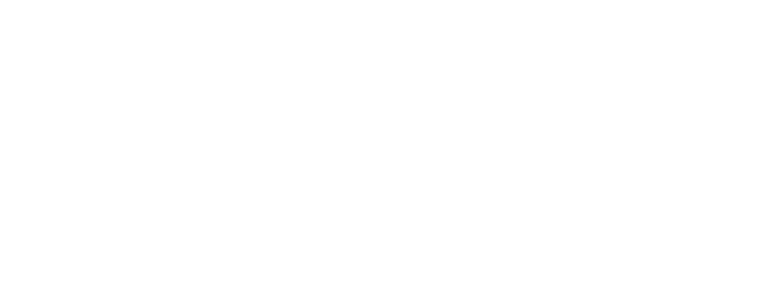
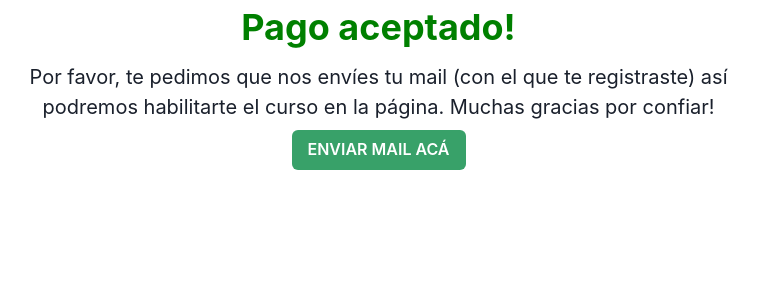
Before and after one commit to vazqueztomas/escuelabarber-a, a React (Create React App) app: page /pagoaceptado.html in a window 1280 px wide. Before the commit this address had no page. Shown: the top 300 px of the page, without its empty margins (0-760 px from the left). Built offline with nearby package versions, Linux system fonts and the light colour scheme.

Commit message:
añadimos cosas al footer, conseguimos hacer que solo sea para pagos

```diff
--- a/src/components/Autenticacion.js
+++ b/src/components/Autenticacion.js
@@ -1,26 +1,12 @@
-import { Button, Text } from "@chakra-ui/react";
 
-import React from "react";
 import {
   getAuth,
   signInWithPopup,
   GoogleAuthProvider,
-  onAuthStateChanged,
   signOut,
 } from "firebase/auth";
-import { useState } from "react";
-// Import the functions you need from the SDKs you need
 import { initializeApp } from "firebase/app";
 import { getAnalytics } from "firebase/analytics";
-import { Link } from "react-router-dom";
-import Home from "../containers/Home";
-import Login from "../containers/Login";
-import BarraNavegacion from "./BarraNavegacion";
-// TODO: Add SDKs for Firebase products that you want to use
-// https://firebase.google.com/docs/web/setup#available-libraries
-
-// Your web app's Firebase configuration
-// For Firebase JS SDK v7.20.0 and later, measurementId is optional
 const firebaseConfig = {
   apiKey: "AIzaSyB9zRE2sXrXypQmhADDMTgMGgsV-wkJMoo",
   authDomain: "benescuela.firebaseapp.com",
@@ -39,9 +25,7 @@ const analytics = getAnalytics(app);
 const provider = new GoogleAuthProvider();
 const auth = getAuth();
 
-const ButtonLogin = () => (
-  <Button onClick={loguearUser}>Iniciar sesion con Google</Button>
-);
+
 
 export function loguearUser() {
   signInWithPopup(auth, provider).then((res) => {
@@ -51,19 +35,16 @@ export function loguearUser() {
       profile_picture: res.user.photoURL,
       email: res.user.email,
     };
-    console.log(logUser);
+    // console.log(logUser);
   });
   auth.languageCode = "es";
 }
 
 export function desloguearUser() {
   signOut(auth).then((res) => {
-    console.log(res);
+    // console.log(res);
   });
 }
 
 export default function Autenticacion(props) {
-  // verificamos si esta logeado o deslogeado
-  ;
-  // return logeado;
 }
--- a/src/components/BarraNavegacion.js
+++ b/src/components/BarraNavegacion.js
@@ -71,12 +71,12 @@ export default function BarraNavegacion() {
           <>
           <MyMenu />
           <Button colorScheme="yellow" borderColor = {"none"} onClick={desloguearUser}>
-            Desloguear
+            Cerrar sesión
           </Button>
           </>
         ) : (
           <Button colorScheme="yellow" borderColor = {"none"} onClick={loguearUser}>
-            Loguear
+            Iniciar sesión
           </Button>
         )}
       </Stack>
--- a/src/components/ListadoVideos.js
+++ b/src/components/ListadoVideos.js
@@ -7,11 +7,48 @@ import {
   Box,
   UnorderedList,
   ListItem,
+  Stack
 } from "@chakra-ui/react";
 import AcordeonVideos from "./AcordeonVideos";
+import SubText from './SubText'
+import { getAuth, onAuthStateChanged } from "firebase/auth";
+import Titulo from "./Titulo";
+
+import { useState } from "react";
+
+function VerificaUser() {
+  const USUARIOS = ["GSbofvexX6VVTIltq4Sr2foJw473"]
+  const auth = getAuth();
+  const [pago, setPago] = useState(false)
+  onAuthStateChanged(auth, (user) => {
+  if (user) {
+
+    const uid = user.uid;
+    console.log("este es el user activo", uid)
+    if (USUARIOS.includes(uid)) {
+      setPago(true)
+      // console.log("El usuario pago")
+    }
+  } else {
+    setPago(false)
+  }
+});
+return pago
+}
+
+
+
 
 export default function ListadoVideos(props) {
   return (
+    <Stack>
+      {VerificaUser() ? <Videos/> : <Stack><Titulo titulo = "Debes comprar el curso para poder ver los videos!"></Titulo><SubText subtext = 'Si ya compraste el curso, y todavia no te aparece en esta sección, por favor mandanos un mail a benescuela@gmail.com'></SubText></Stack>}
+    </Stack>
+  );
+}
+
+const Videos = () => {
+  return(
     <Accordion
       defaultIndex={[0]}
       allowMultiple
@@ -165,5 +202,5 @@ export default function ListadoVideos(props) {
         video="https://www.youtube.com/embed/jPTLY9EC0w4"
       ></AcordeonVideos>
     </Accordion>
-  );
+  )
 }
--- a/src/components/Menu.js
+++ b/src/components/Menu.js
@@ -8,7 +8,7 @@ export default function MyMenu() {
       </MenuButton>
       <MenuList>
         <MenuItem><Link to = {"/comprar.html"}>Comprar curso</Link></MenuItem>
-        <MenuItem><Link to = {"/loginUser.html"}>Ir al curso </Link></MenuItem>
+        <MenuItem><Link to = {"/cursobarberia.html"}>Ir al curso </Link></MenuItem>
         {/* <MenuItem>Desloguear</MenuItem> */}
       </MenuList>
     </Menu>
--- a/src/components/sections/Footer.js
+++ b/src/components/sections/Footer.js
@@ -1,31 +1,32 @@
 import { Text, Stack } from "@chakra-ui/react";
-
+import { Link } from "@chakra-ui/react";
 export default function Footer() {
   let background = "#1A202C";
   let letterMin = "#838C95";
   return (
     <Stack
       backgroundColor={background}
-      direction={["column", "column","row"]}
+      direction={["column", "column", "row"]}
       justifyContent={"space-around"}
       py={6}
       mt={12}
       pl={[3]}
     >
       <Stack textAlign={"start"}>
-        <Text fontSize={["sm","md"]} color={"white"} fontWeight={"bolder"}>
+        <Text fontSize={["sm", "md"]} color={"white"} fontWeight={"bolder"}>
           ESCUELA "EL NEGRITO" - BARBERIA
         </Text>
         <Text fontSize={"sm"} color={letterMin}>
           Ayuda
         </Text>
+        <Link href="https://instagram.com/elnegrito.bshop">
           <Text fontSize={"sm"} color={letterMin}>
             Contacto
           </Text>
+        </Link>
       </Stack>
       <Stack textAlign={"start"}>
-
-        <Text fontSize={["sm","md"]} color={"white"} fontWeight={"bolder"}>
+        <Text fontSize={["sm", "md"]} color={"white"} fontWeight={"bolder"}>
           BARBERIA 'EL NEGRITO'
         </Text>
         <Text fontSize={"sm"} color={letterMin}>
@@ -36,19 +37,23 @@ export default function Footer() {
         </Text>
         <Text fontSize={"sm"} color={letterMin}>
           Políticas de privacidad
-        </Text><Text fontSize={"sm"} color={letterMin}>
+        </Text>
+        <Text fontSize={"sm"} color={letterMin}>
           Términos de servicio
         </Text>
       </Stack>
 
       <Stack direction={"row"}>
+        <Link href="https://instagram.com/elnegrito.bshop">
           <Text fontSize={"sm"} color={letterMin}>
             Instagram
           </Text>
-
+        </Link>
+        <Link href="https://github.com/vazquezcabj21">
           <Text fontSize={"sm"} color={letterMin}>
             Github
           </Text>
+        </Link>
       </Stack>
     </Stack>
   );
--- /dev/null
+++ b/src/components/sections/PagoAceptado.js
@@ -0,0 +1,23 @@
+import { Text, Button,  Link, Stack } from "@chakra-ui/react";
+import Subtitulo from "../Subtitulo";
+
+export default function PagoAceptado() {
+  return (
+    <>
+      <Stack
+        maxWidth={"75ch"}
+        alignItems={"center"}
+        justifyContent={"center"}
+        textAlign={"center"}
+      >
+        <Text color="green" fontSize={["3xl", "4xl"]} fontWeight={"bolder"}>
+          Pago aceptado!
+        </Text>
+        <Subtitulo subtitulo="Por favor, te pedimos que nos envíes tu mail (con el que te registraste) así podremos habilitarte el curso en la página. Muchas gracias por confiar!"></Subtitulo>
+        <Link href="https://wa.me/5492324681817">
+          <Button colorScheme={"green"}>ENVIAR MAIL ACÁ</Button>{" "}
+        </Link>
+      </Stack>
+    </>
+  );
+}
--- a/src/containers/Comprar.js
+++ b/src/containers/Comprar.js
@@ -1,11 +1,12 @@
 
-import { Box, Stack, Image,  } from "@chakra-ui/react";
+import { Box, Stack, Image,   } from "@chakra-ui/react";
 import Footer from "../components/sections/Footer";
 import Header from "../components/sections/Header";
 import Ofrecemos from "../components/sections/Ofrecemos";
 import SubText from "../components/SubText";
 import Subtitulo from "../components/Subtitulo";
 import Titulo from "../components/Titulo";
+
 
 
 
@@ -38,6 +39,7 @@ export default function Comprar() {
     </Stack>
       <Ofrecemos/>
       <Footer></Footer>
+
     </>
   );
 }
--- a/src/containers/Home.js
+++ b/src/containers/Home.js
@@ -1,5 +1,5 @@
 import Header from "../components/sections/Header";
-import Hero from "../components/Hero";
+import Hero from "../components/sections/Hero";
 import Experiencia from "../components/sections/Experiencia";
 import Trabaja from "../components/sections/Trabaja";
 import Elegirnos from "../components/sections/Elegirnos";
--- a/src/routes/App.js
+++ b/src/routes/App.js
@@ -4,6 +4,7 @@ import Home from "../containers/Home";
 import Comprar from "../containers/Comprar";
 import Curso from "../containers/Curso";
 import Login from "../containers/Login";
+import PagoAceptado from "../components/sections/PagoAceptado";
 
 function App() {
   return (
@@ -14,6 +15,7 @@ function App() {
           <Route path="/comprar.html" element={<Comprar />}></Route>
           <Route path="/cursobarberia.html" element={<Curso />}></Route>
           <Route path="/loginUser.html" element={<Login/>}></Route>
+          <Route path ="/pagoaceptado.html" element = {<PagoAceptado/>}></Route>
         </Routes>
       </Browser>
     </div>
```
Also changed, not shown: src/components/Card.js (+8 -4 lines), src/components/sections/Hero.js (renamed from src/components/Hero.js, +4 -4 lines). Lines whose indentation alone changed are shown as unchanged.
